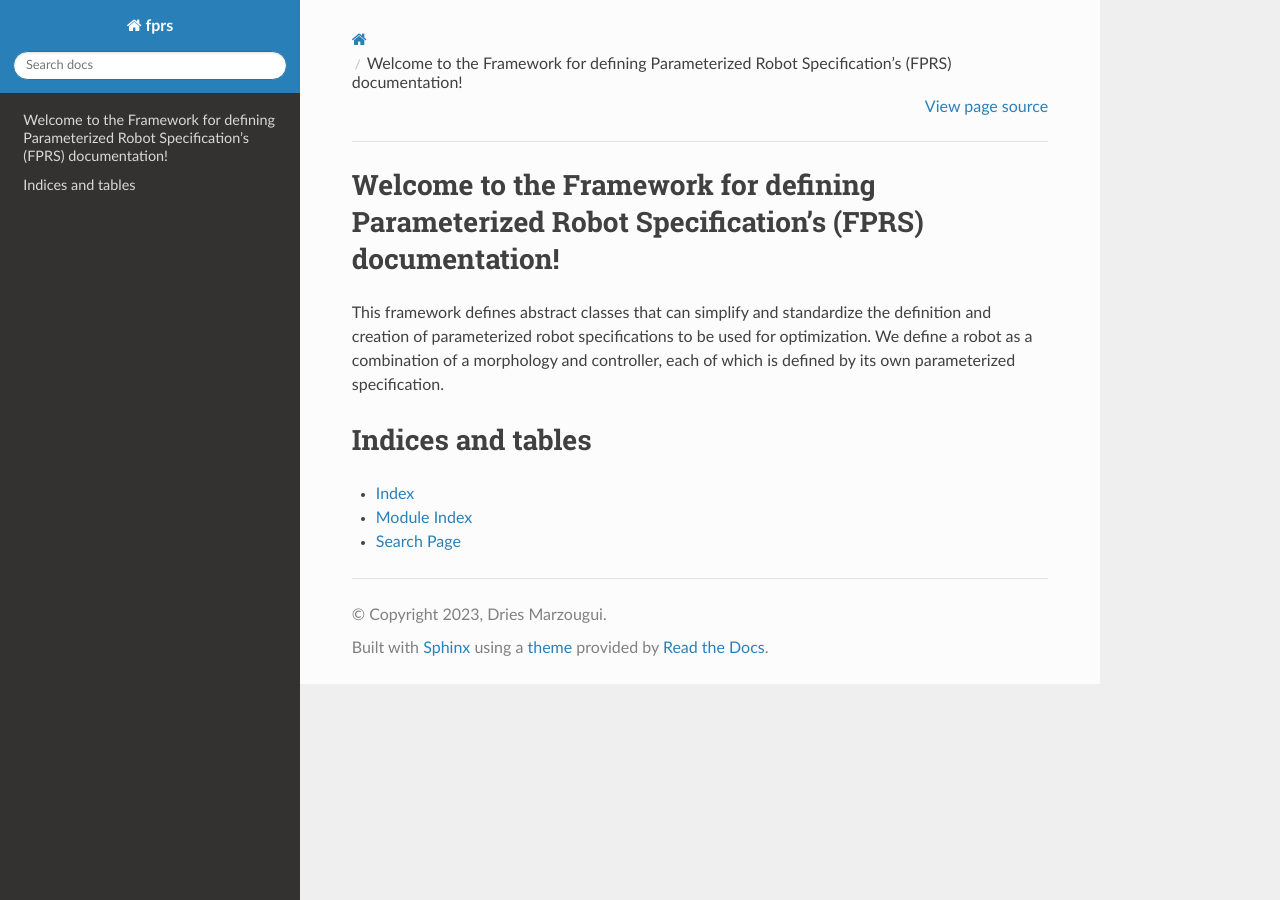
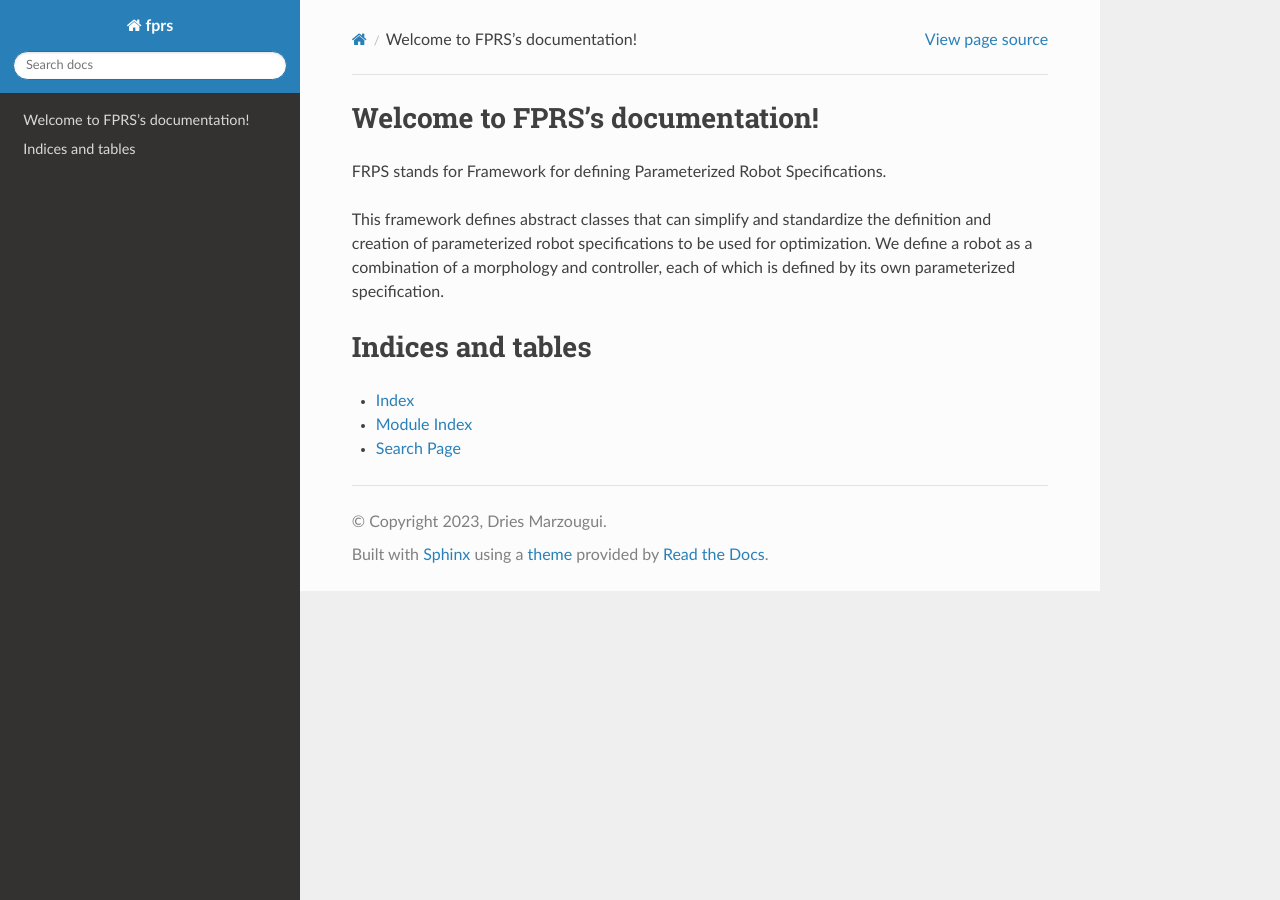
Before and after one commit to Co-Evolve/fprs, a Sphinx documentation site: the page built from docs/index.rst, in a window 1280 px wide. Built offline with Sphinx 7.4.7 and the Read the Docs theme 2.0.0, drawn with Linux system fonts in a browser that asks for light colours.

Commit message:
small docs change

```diff
--- a/docs/index.rst
+++ b/docs/index.rst
@@ -3,12 +3,14 @@
     You can adapt this file completely to your liking, but it should at least
     contain the root `toctree` directive.
 
-Welcome to the Framework for defining Parameterized Robot Specification's (FPRS) documentation!
-===============================================================================================
+Welcome to FPRS's documentation!
+================================
 
 .. toctree::
    :maxdepth: 2
    :caption: Contents:
+
+FRPS stands for Framework for defining Parameterized Robot Specifications.
 
 This framework defines abstract classes that can simplify and standardize the definition and creation of
 parameterized robot specifications to be used for optimization. We define a robot as a combination of a morphology
```
